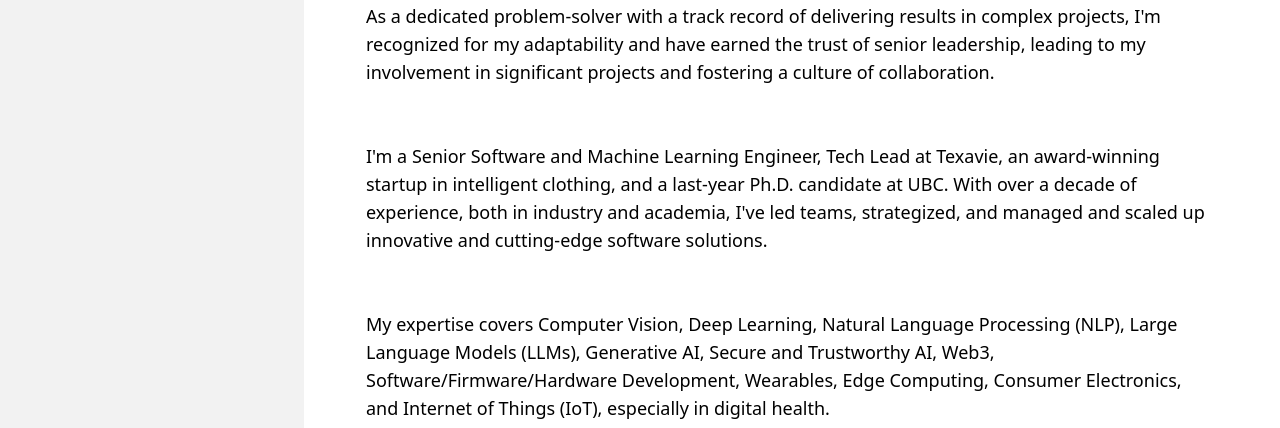
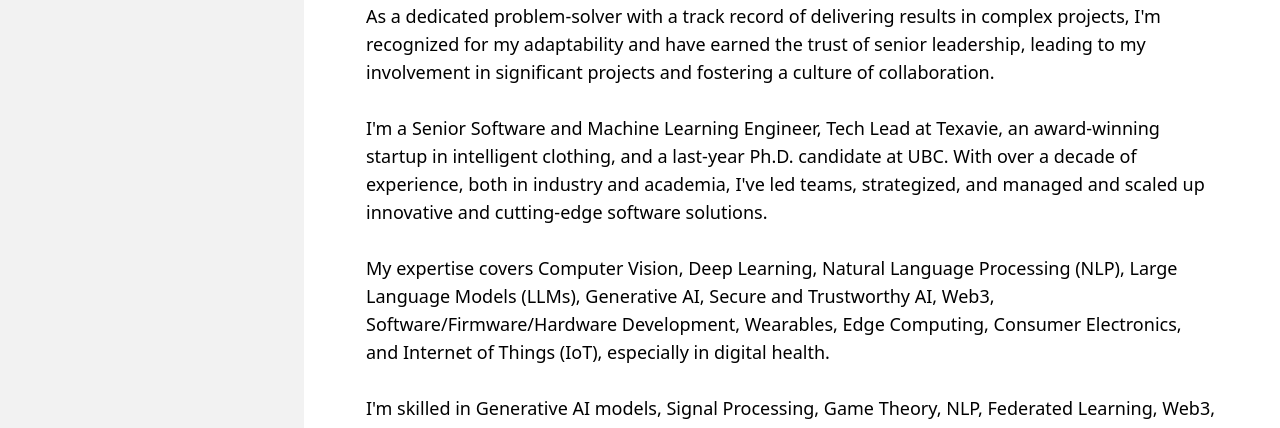
Before and after one commit to arvintashakori/arvintashakori.github.io, an Astro site: page / in a window 1280 px wide. Shown: the part 270-698 px from the top of the page. Built offline with nearby package versions, Linux system fonts and the light colour scheme; Astro itself is replaced by a stand-in of ours.

Commit message:
RVn: update

```diff
--- a/src/pages/index.astro
+++ b/src/pages/index.astro
@@ -16,19 +16,19 @@ const last_posts = posts.slice(0, 3);
     <div class="py-2">
       <text class="text-lg">
         <p>As a dedicated problem-solver with a track record of delivering results in complex projects, I'm recognized for my adaptability and have earned the trust of senior leadership, leading to my involvement in significant projects and fostering a culture of collaboration.
-        </p><br><br>
+        </p><br>
 
         <p>I'm a Senior Software and Machine Learning Engineer, Tech Lead at Texavie, an award-winning startup in intelligent clothing, and a last-year Ph.D. candidate at UBC. With over a decade of experience, both in industry and academia, I've led teams, strategized, and managed and scaled up innovative and cutting-edge software solutions.
-      </p><br><br>
+      </p><br>
 
       <p>My expertise covers Computer Vision, Deep Learning, Natural Language Processing (NLP), Large Language Models (LLMs), Generative AI, Secure and Trustworthy AI, Web3, Software/Firmware/Hardware Development, Wearables, Edge Computing, Consumer Electronics, and Internet of Things (IoT), especially in digital health.
-      </p><br><br>
+      </p><br>
 
       <p>I'm skilled in Generative AI models, Signal Processing, Game Theory, NLP, Federated Learning, Web3, Convex Optimization, and software technologies like Full-Stack Development, Mobile Development, and Cloud Services, alongside FPGA/ASIC/Firmware Development and Hardware Design.
-      </p><br><br>
+      </p><br>
 
       <p>My Ph.D. research under Prof. Servati and Prof. Wang on Secure, Fair, and Robust Understanding of Human Interaction with different modalities has yielded over 240 citations. I focus on modeling complex problems and creating scalable solutions, evidenced by my interdisciplinary research blending Computer Graphics, Computer Vision, Federated Learning, Trustworthy AI, Generative AI, LLMs, advanced Software practices, and FW/HW Development. It results in multiple provincial and PCT patents and publications at top-tier AI journals such as Nature Machine Intelligence, IEEE Internet of Things, IEEE Transactions of Neural Networks and Learning Systems, and top-tier AI conferences such as NIPS, and SPIE.
-      </p><br><br>
+      </p><br>
 
       <p>I did my MSc. in Electrical and Computer Engineering, my B.Sc.s (Double degree) in Electrical Engineering and Computer Science all from Sharif University of Technology (Ranked 1st in Iran). Currently, I'm advancing the frontier of Hand Pose Estimation using Wearable Sensing Textiles. Let's innovate together.
     </div>
```
